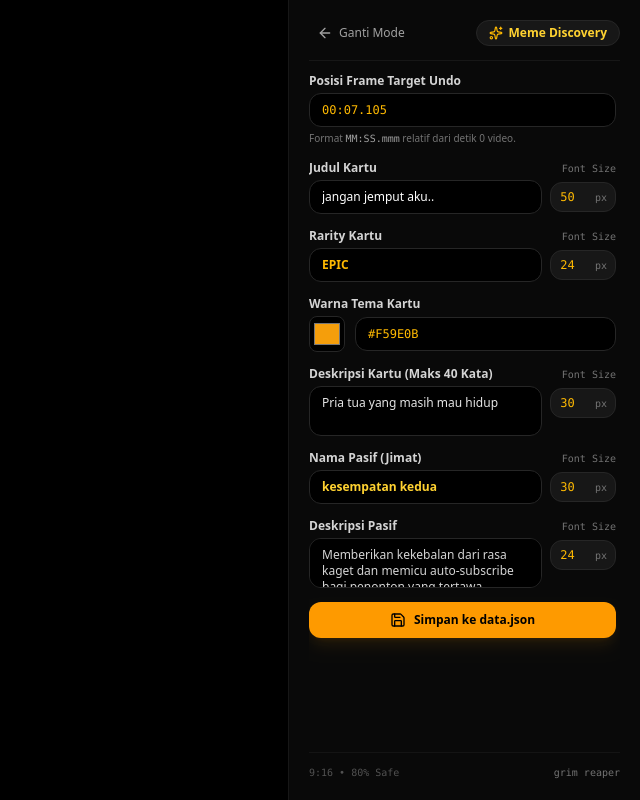
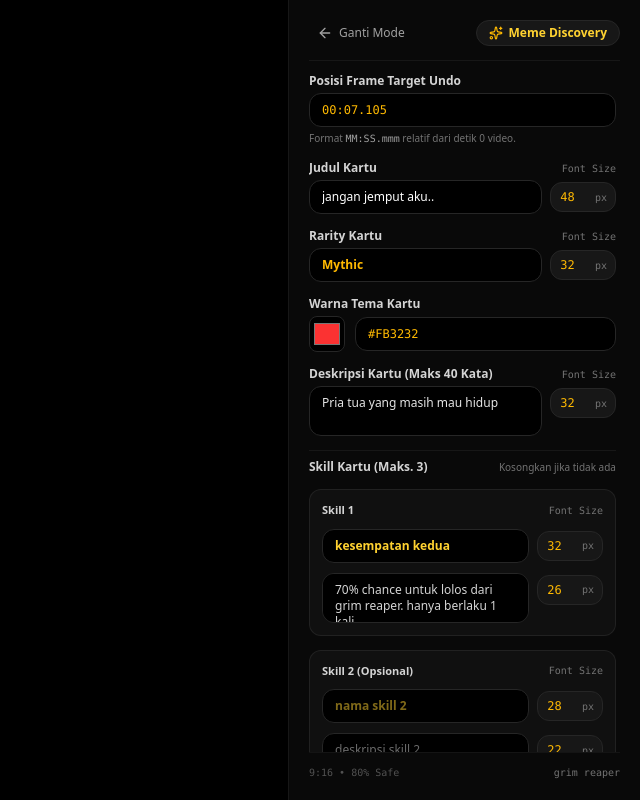
Before and after one commit to arkanafaisal/clipping, a React (Vite) app in the folder video-editor/: page / in a window 1280 px wide. Shown: the whole page, without its empty margins (640-1280 px from the left). Built offline with nearby package versions, Linux system fonts and the light colour scheme; no server answers; the HTML template or start-up script is replaced by a standard one.

Commit message:
video-editor: justify-around title, flex-start card layout, multi-skill, reduce skill styling

```diff
--- a/video-editor/src/App.tsx
+++ b/video-editor/src/App.tsx
@@ -2,6 +2,7 @@ import React, { useState, useEffect, useRef } from 'react';
 import { Player, PlayerRef } from '@remotion/player';
 import { MemeDiscoveryComposition } from './styles/meme-discovery/MemeDiscoveryComposition';
 import { RouletteQuizComposition } from './styles/roulette-quiz/RouletteQuizComposition';
+import { CardSkill } from './styles/meme-discovery/types';
 import initialData from './data.json';
 import { captureVideoFrame } from './utils/frameCapture';
 import { parseTimestampToSeconds } from './utils/time';
@@ -21,6 +22,27 @@ export default function App() {
     (window as any).playerRef = playerRef;
   }, []);
 
+  // Helper parsing skill kartu (maks 3 skill dengan fallback legacy passive)
+  const getInitialSkills = (md?: any): CardSkill[] => {
+    if (Array.isArray(md?.skills) && md.skills.length > 0) {
+      return [
+        md.skills[0] || { name: '', desc: '', nameFontSize: 28, descFontSize: 22 },
+        md.skills[1] || { name: '', desc: '', nameFontSize: 28, descFontSize: 22 },
+        md.skills[2] || { name: '', desc: '', nameFontSize: 28, descFontSize: 22 },
+      ];
+    }
+    return [
+      {
+        name: md?.passiveName || 'kesempatan kedua',
+        desc: md?.passiveDesc || 'memberikan 70% chance untuk lolos dari grim reaper. hanya berlaku 1 kali.',
+        nameFontSize: md?.passiveNameFontSize || 28,
+        descFontSize: md?.passiveDescFontSize || 22,
+      },
+      { name: '', desc: '', nameFontSize: 28, descFontSize: 22 },
+      { name: '', desc: '', nameFontSize: 28, descFontSize: 22 },
+    ];
+  };
+
   // Input dan teks kartu Meme Discovery
   const initialMeme = currentMoment?.memeDiscovery || {};
   const [targetTimestamp, setTargetTimestamp] = useState<string>(
@@ -34,12 +56,6 @@ export default function App() {
   );
   const [cardDesc, setCardDesc] = useState<string>(
     initialMeme.cardDesc || ''
-  );
-  const [passiveName, setPassiveName] = useState<string>(
-    initialMeme.passiveName || ''
-  );
-  const [passiveDesc, setPassiveDesc] = useState<string>(
-    initialMeme.passiveDesc || ''
   );
   const [cardColor, setCardColor] = useState<string>(
     initialMeme.cardColor || '#f59e0b'
@@ -55,12 +71,23 @@ export default function App() {
   const [descFontSize, setDescFontSize] = useState<number>(
     initialMeme.descFontSize || 30
   );
-  const [passiveNameFontSize, setPassiveNameFontSize] = useState<number>(
-    initialMeme.passiveNameFontSize || 30
+
+  // State daftar skill (maksimal 3 skill)
+  const [skills, setSkills] = useState<CardSkill[]>(() =>
+    getInitialSkills(initialMeme)
   );
-  const [passiveDescFontSize, setPassiveDescFontSize] = useState<number>(
-    initialMeme.passiveDescFontSize || 24
-  );
+
+  const handleSkillChange = (
+    index: number,
+    field: keyof CardSkill,
+    value: string | number
+  ) => {
+    setSkills((prev) => {
+      const next = [...prev];
+      next[index] = { ...next[index], [field]: value };
+      return next;
+    });
+  };
 
   const [isSaving, setIsSaving] = useState<boolean>(false);
   const [saveStatus, setSaveStatus] = useState<string | null>(null);
@@ -74,14 +101,11 @@ export default function App() {
       if (md.cardTitle !== undefined) setCardTitle(md.cardTitle);
       if (md.cardRarity !== undefined) setCardRarity(md.cardRarity);
       if (md.cardDesc !== undefined) setCardDesc(md.cardDesc);
-      if (md.passiveName !== undefined) setPassiveName(md.passiveName);
-      if (md.passiveDesc !== undefined) setPassiveDesc(md.passiveDesc);
       if (md.cardColor !== undefined) setCardColor(md.cardColor);
       if (md.titleFontSize) setTitleFontSize(md.titleFontSize);
       if (md.rarityFontSize) setRarityFontSize(md.rarityFontSize);
       if (md.descFontSize) setDescFontSize(md.descFontSize);
-      if (md.passiveNameFontSize) setPassiveNameFontSize(md.passiveNameFontSize);
-      if (md.passiveDescFontSize) setPassiveDescFontSize(md.passiveDescFontSize);
+      setSkills(getInitialSkills(md));
     }
   }, [initialData]);
 
@@ -99,14 +123,11 @@ export default function App() {
             if (md.cardTitle !== undefined) setCardTitle(md.cardTitle);
             if (md.cardRarity !== undefined) setCardRarity(md.cardRarity);
             if (md.cardDesc !== undefined) setCardDesc(md.cardDesc);
-            if (md.passiveName !== undefined) setPassiveName(md.passiveName);
-            if (md.passiveDesc !== undefined) setPassiveDesc(md.passiveDesc);
             if (md.cardColor !== undefined) setCardColor(md.cardColor);
             if (md.titleFontSize) setTitleFontSize(md.titleFontSize);
             if (md.rarityFontSize) setRarityFontSize(md.rarityFontSize);
             if (md.descFontSize) setDescFontSize(md.descFontSize);
-            if (md.passiveNameFontSize) setPassiveNameFontSize(md.passiveNameFontSize);
-            if (md.passiveDescFontSize) setPassiveDescFontSize(md.passiveDescFontSize);
+            setSkills(getInitialSkills(md));
           }
         }
       })
@@ -193,14 +214,16 @@ export default function App() {
               cardTitle,
               cardRarity,
               cardDesc,
-              passiveName,
-              passiveDesc,
               cardColor,
               titleFontSize,
               rarityFontSize,
               descFontSize,
-              passiveNameFontSize,
-              passiveDescFontSize,
+              skills,
+              // Tetap simpan legacy passive untuk kompatibilitas data
+              passiveName: skills[0]?.name || '',
+              passiveDesc: skills[0]?.desc || '',
+              passiveNameFontSize: skills[0]?.nameFontSize || 28,
+              passiveDescFontSize: skills[0]?.descFontSize || 22,
             },
           };
         }
@@ -255,14 +278,11 @@ export default function App() {
                 cardTitle: cardTitle || undefined,
                 cardRarity: cardRarity || undefined,
                 cardDesc: cardDesc || undefined,
-                passiveName: passiveName || undefined,
-                passiveDesc: passiveDesc || undefined,
+                skills,
                 cardColor: cardColor || '#f59e0b',
                 titleFontSize,
                 rarityFontSize,
                 descFontSize,
-                passiveNameFontSize,
-                passiveDescFontSize,
               }}
               durationInFrames={totalFrames}
               fps={30}
@@ -467,64 +487,90 @@ export default function App() {
                 </div>
               </div>
 
-              {/* 6. Nama Pasif (Jimat / Kekuatan Lucu) */}
-              <div>
-                <div className="flex justify-between items-center mb-1">
+              {/* 6. Daftar Skill Kartu (Maksimal 3 Skill, Skill 2 & 3 Opsional) */}
+              <div className="pt-2 border-t border-neutral-900 space-y-3.5">
+                <div className="flex items-center justify-between">
                   <label className="text-xs font-bold text-neutral-300">
-                    Nama Pasif (Jimat)
+                    Skill Kartu (Maks. 3)
                   </label>
+                  <span className="text-[10px] text-neutral-500">Kosongkan jika tidak ada</span>
+                </div>
+
+                {skills.map((skill, index) => (
+                  <div
+                    key={index}
+                    className="p-3 rounded-xl bg-neutral-900/60 border border-neutral-800/80 space-y-2.5"
+                  >
+                    <div className="flex items-center justify-between">
+                      <span className="text-[11px] font-semibold text-neutral-300">
+                        Skill {index + 1} {index > 0 ? '(Opsional)' : ''}
+                      </span>
                       <span className="text-[10px] text-neutral-500 font-mono">Font Size</span>
                     </div>
+
+                    {/* Nama Skill */}
                     <div className="flex items-center gap-2">
                       <input
                         type="text"
-                    value={passiveName}
-                    onChange={(e) => setPassiveName(e.target.value)}
-                    placeholder="pasif"
+                        value={skill.name}
+                        onChange={(e) => handleSkillChange(index, 'name', e.target.value)}
+                        placeholder={`nama skill ${index + 1}`}
                         className="flex-1 bg-black border border-neutral-800 rounded-xl px-3 py-2 text-xs text-amber-300 font-semibold focus:outline-none focus:border-amber-500 transition-colors"
                       />
-                  <div className="flex items-center gap-1 shrink-0 bg-neutral-900 border border-neutral-800 rounded-xl px-2 py-1.5" title="Ukuran Font Nama Pasif (px)">
+                      <div
+                        className="flex items-center gap-1 shrink-0 bg-neutral-900 border border-neutral-800 rounded-xl px-2 py-1.5"
+                        title={`Ukuran Font Nama Skill ${index + 1} (px)`}
+                      >
                         <input
                           type="number"
-                      min="14"
+                          min="12"
                           max="80"
-                      value={passiveNameFontSize}
-                      onChange={(e) => setPassiveNameFontSize(Number(e.target.value) || 14)}
+                          value={skill.nameFontSize || 28}
+                          onChange={(e) =>
+                            handleSkillChange(
+                              index,
+                              'nameFontSize',
+                              Number(e.target.value) || 12
+                            )
+                          }
+                          className="w-8 bg-transparent text-xs text-amber-400 font-mono text-center focus:outline-none"
+                        />
+                        <span className="text-[10px] text-neutral-500 font-mono">px</span>
+                      </div>
+                    </div>
+
+                    {/* Deskripsi Skill */}
+                    <div className="flex items-start gap-2">
+                      <textarea
+                        rows={2}
+                        value={skill.desc}
+                        onChange={(e) => handleSkillChange(index, 'desc', e.target.value)}
+                        placeholder={`deskripsi skill ${index + 1}`}
+                        className="flex-1 bg-black border border-neutral-800 rounded-xl px-3 py-2 text-xs text-neutral-300 focus:outline-none focus:border-amber-500 transition-colors resize-none"
+                      />
+                      <div
+                        className="flex items-center gap-1 shrink-0 bg-neutral-900 border border-neutral-800 rounded-xl px-2 py-1.5 mt-0.5"
+                        title={`Ukuran Font Deskripsi Skill ${index + 1} (px)`}
+                      >
+                        <input
+                          type="number"
+                          min="10"
+                          max="80"
+                          value={skill.descFontSize || 22}
+                          onChange={(e) =>
+                            handleSkillChange(
+                              index,
+                              'descFontSize',
+                              Number(e.target.value) || 10
+                            )
+                          }
                           className="w-8 bg-transparent text-xs text-amber-400 font-mono text-center focus:outline-none"
                         />
                         <span className="text-[10px] text-neutral-500 font-mono">px</span>
                       </div>
                     </div>
                   </div>
-
-              {/* 7. Deskripsi Pasif */}
-              <div>
-                <div className="flex justify-between items-center mb-1">
-                  <label className="text-xs font-bold text-neutral-300">
-                    Deskripsi Pasif
-                  </label>
-                  <span className="text-[10px] text-neutral-500 font-mono">Font Size</span>
-                </div>
-                <div className="flex items-start gap-2">
-                  <textarea
-                    rows={2}
-                    value={passiveDesc}
-                    onChange={(e) => setPassiveDesc(e.target.value)}
-                    placeholder="ini deskripsi pasif"
-                    className="flex-1 bg-black border border-neutral-800 rounded-xl px-3 py-2 text-xs text-neutral-300 focus:outline-none focus:border-amber-500 transition-colors resize-none"
-                  />
-                  <div className="flex items-center gap-1 shrink-0 bg-neutral-900 border border-neutral-800 rounded-xl px-2 py-1.5 mt-0.5" title="Ukuran Font Deskripsi Pasif (px)">
-                    <input
-                      type="number"
-                      min="12"
-                      max="80"
-                      value={passiveDescFontSize}
-                      onChange={(e) => setPassiveDescFontSize(Number(e.target.value) || 12)}
-                      className="w-8 bg-transparent text-xs text-amber-400 font-mono text-center focus:outline-none"
-                    />
-                    <span className="text-[10px] text-neutral-500 font-mono">px</span>
-                  </div>
-                </div>
+                ))}
               </div>
 
               {/* Tombol Simpan ke data.json */}
--- a/video-editor/src/data.json
+++ b/video-editor/src/data.json
@@ -1,5 +1,5 @@
 {
-  "lastUpdate": "2026-11-04 16:55:55",
+  "lastUpdate": "2026-11-04 17:05:43",
   "totalMoments": 1,
   "moments": [
     {
@@ -32,16 +32,36 @@
         "targetUndoTimestamp": "00:07.105",
         "title": "Meme Discovery: Momen Langka!",
         "cardTitle": "jangan jemput aku..",
-        "cardRarity": "EPIC",
+        "cardRarity": "Mythic",
         "cardDesc": "Pria tua yang masih mau hidup",
+        "skills": [
+          {
+            "name": "kesempatan kedua",
+            "desc": "70% chance untuk lolos dari grim reaper. hanya berlaku 1 kali.",
+            "nameFontSize": 32,
+            "descFontSize": 26
+          },
+          {
+            "name": "",
+            "desc": "",
+            "nameFontSize": 28,
+            "descFontSize": 22
+          },
+          {
+            "name": "",
+            "desc": "",
+            "nameFontSize": 28,
+            "descFontSize": 22
+          }
+        ],
+        "cardColor": "#fb3232",
+        "titleFontSize": 48,
+        "rarityFontSize": 32,
+        "descFontSize": 32,
         "passiveName": "kesempatan kedua",
-        "passiveDesc": "Memberikan kekebalan dari rasa kaget dan memicu auto-subscribe bagi penonton yang tertawa.",
-        "cardColor": "#f59e0b",
-        "titleFontSize": 50,
-        "rarityFontSize": 24,
-        "descFontSize": 30,
-        "passiveNameFontSize": 30,
-        "passiveDescFontSize": 24
+        "passiveDesc": "70% chance untuk lolos dari grim reaper. hanya berlaku 1 kali.",
+        "passiveNameFontSize": 32,
+        "passiveDescFontSize": 26
       }
     }
   ]
--- a/video-editor/src/styles/meme-discovery/MemeDiscoveryComposition.tsx
+++ b/video-editor/src/styles/meme-discovery/MemeDiscoveryComposition.tsx
@@ -23,6 +23,7 @@ export const MemeDiscoveryComposition: React.FC<MemeDiscoveryProps> = ({
   cardTitle,
   cardRarity,
   cardDesc,
+  skills,
   passiveName,
   passiveDesc,
   cardColor,
@@ -176,6 +177,7 @@ export const MemeDiscoveryComposition: React.FC<MemeDiscoveryProps> = ({
             cardTitle={cardTitle}
             cardRarity={cardRarity}
             cardDesc={cardDesc}
+            skills={skills}
             passiveName={passiveName}
             passiveDesc={passiveDesc}
             cardColor={cardColor}
--- a/video-editor/src/styles/meme-discovery/components/PokemonCard.tsx
+++ b/video-editor/src/styles/meme-discovery/components/PokemonCard.tsx
@@ -1,10 +1,12 @@
 import React from 'react';
 import { Img, interpolate } from 'remotion';
+import { CardSkill } from '../types';
 
 interface PokemonCardProps {
   cardTitle?: string;
   cardRarity?: string;
   cardDesc?: string;
+  skills?: CardSkill[];
   passiveName?: string;
   passiveDesc?: string;
   cardColor?: string; // Warna kustom kartu (hex, misal: "#f59e0b")
@@ -24,6 +26,7 @@ export const PokemonCard: React.FC<PokemonCardProps> = ({
   cardTitle,
   cardRarity,
   cardDesc,
+  skills,
   passiveName,
   passiveDesc,
   cardColor = '#f59e0b',
@@ -51,8 +54,24 @@ export const PokemonCard: React.FC<PokemonCardProps> = ({
   const displayTitle = cardTitle || 'judul kartu';
   const displayRarity = cardRarity || 'rarity';
   const displayDesc = cardDesc || 'ini deskripsi panjang, maksimal 40 kata';
-  const displayPassiveName = passiveName || 'pasif';
-  const displayPassiveDesc = passiveDesc || 'ini deskripsi pasif';
+
+  // Resolusi daftar skill (maks 3) - kosongkan jika tidak diisi user
+  const activeSkills: CardSkill[] = skills
+    ? skills.filter(
+        (s) =>
+          (s.name && s.name.trim() !== '') ||
+          (s.desc && s.desc.trim() !== '')
+      )
+    : (passiveName || passiveDesc)
+      ? [
+          {
+            name: passiveName || 'pasif',
+            desc: passiveDesc || 'ini deskripsi pasif',
+            nameFontSize: passiveNameFontSize || 28,
+            descFontSize: passiveDescFontSize || 22,
+          },
+        ]
+      : [];
 
   return (
     <div
@@ -74,9 +93,9 @@ export const PokemonCard: React.FC<PokemonCardProps> = ({
         }}
       />
 
-      {/* 2. Body Dalam Kartu (Minimalis Jimat Koleksi Meme - Rasio 2:3 Animal Kaiser) */}
+      {/* 2. Body Dalam Kartu (Minimalis Jimat Koleksi Meme - Rasio 2:3 Animal Kaiser, Flex Start Vertikal Fixed Gap) */}
       <div
-        className="relative w-full h-full rounded-[28px] bg-gradient-to-b from-neutral-900 via-neutral-950 to-black p-7 border flex flex-col justify-between items-start"
+        className="relative w-full h-full rounded-[28px] bg-gradient-to-b from-neutral-900 via-neutral-950 to-black p-7 border flex flex-col justify-start items-start gap-5"
         style={{ borderColor: `${cardColor}55` }}
       >
         {/* BAGIAN PALING ATAS: Murni Gambar 1:1, tidak full width (ada padding x), ukuran compact ~380px */}
@@ -123,13 +142,13 @@ export const PokemonCard: React.FC<PokemonCardProps> = ({
           </div>
         </div>
 
-        {/* DIBAWAH GAMBAR: Judul Kartu FLEX ROW dengan Rarity (Ruang tinggi cukup agar huruf g, j tidak terpotong) */}
+        {/* DIBAWAH GAMBAR: Judul Kartu FLEX ROW dengan Rarity (Justify Around, ruang tinggi cukup agar descender tidak terpotong) */}
         <div
-          className="flex flex-row items-baseline justify-between gap-4 w-full pb-2 border-b"
+          className="flex flex-row items-baseline justify-around gap-4 w-full pb-2 border-b"
           style={{ borderColor: `${cardColor}40` }}
         >
           <h2
-            className="font-black text-white text-left tracking-tight drop-shadow-[0_2px_10px_rgba(0,0,0,0.9)] leading-[1.25] pb-1 min-w-0 truncate"
+            className="font-black text-white text-left tracking-tight drop-shadow-[0_2px_10px_rgba(0,0,0,0.9)] leading-[1.25] pb-1 min-w-0"
             style={{ fontSize: `${titleFontSize}px` }}
           >
             {displayTitle}
@@ -143,39 +162,49 @@ export const PokemonCard: React.FC<PokemonCardProps> = ({
         </div>
 
         {/* DIBAWAHNYA LAGI: Deskripsi Biasa (Left Align) */}
+        {displayDesc && (
           <p
             className="text-neutral-200 text-left leading-relaxed font-normal w-full px-1 whitespace-pre-line drop-shadow"
             style={{ fontSize: `${descFontSize}px` }}
           >
             {displayDesc}
           </p>
+        )}
 
-        {/* DIBAWAHNYA LAGI: Pasif (Left Align, Jimat Lucu) */}
+        {/* DIBAWAHNYA LAGI: Daftar Skill (Maksimal 3, Judul tanpa background pill / no overstyling, hanya nama & deskripsi) */}
+        {activeSkills.length > 0 && (
+          <div className="w-full flex flex-col gap-3.5">
+            {activeSkills.map((skill, idx) => (
               <div
-          className="w-full rounded-2xl bg-neutral-900/95 border-2 p-6 flex flex-col items-start gap-3 shadow-inner"
-          style={{ borderColor: `${cardColor}60` }}
+                key={idx}
+                className="w-full rounded-2xl bg-neutral-900/95 border p-5 flex flex-col items-start gap-1.5 shadow-inner"
+                style={{ borderColor: `${cardColor}50` }}
               >
+                {skill.name && (
                   <div
-            className="px-5 py-1.5 rounded-full border inline-block"
+                    className="font-black uppercase tracking-wider leading-snug"
                     style={{
-              backgroundColor: `${cardColor}25`,
-              borderColor: `${cardColor}60`,
+                      color: cardColor,
+                      fontSize: `${skill.nameFontSize || 28}px`,
                     }}
                   >
-            <span
-              className="font-black uppercase tracking-wider"
-              style={{ color: cardColor, fontSize: `${passiveNameFontSize}px` }}
+                    {skill.name}
+                  </div>
+                )}
+                {skill.desc && (
+                  <p
+                    className="text-neutral-300 text-left leading-relaxed font-normal whitespace-pre-line w-full"
+                    style={{
+                      fontSize: `${skill.descFontSize || 22}px`,
+                    }}
                   >
-              {displayPassiveName}
-            </span>
+                    {skill.desc}
+                  </p>
+                )}
               </div>
-          <p
-            className="text-neutral-300 text-left leading-relaxed font-normal px-1 whitespace-pre-line w-full"
-            style={{ fontSize: `${passiveDescFontSize}px` }}
-          >
-            {displayPassiveDesc}
-          </p>
+            ))}
           </div>
+        )}
       </div>
     </div>
   );
--- a/video-editor/src/styles/meme-discovery/types.ts
+++ b/video-editor/src/styles/meme-discovery/types.ts
@@ -1,3 +1,10 @@
+export interface CardSkill {
+  name: string;
+  desc: string;
+  nameFontSize?: number;
+  descFontSize?: number;
+}
+
 export interface MemeDiscoveryProps {
   videoSrc: string;
   title?: string;
@@ -10,6 +17,7 @@ export interface MemeDiscoveryProps {
   cardTitle?: string;
   cardRarity?: string;
   cardDesc?: string;
+  skills?: CardSkill[]; // Daftar skill kartu (maks 3 skill)
   passiveName?: string;
   passiveDesc?: string;
   cardColor?: string; // Warna tema kartu kustom (hex, misal: "#f59e0b")
```
Also changed, not shown: 1 other file (tests, documents, lock files or other folders). Lines whose indentation alone changed are shown as unchanged.
